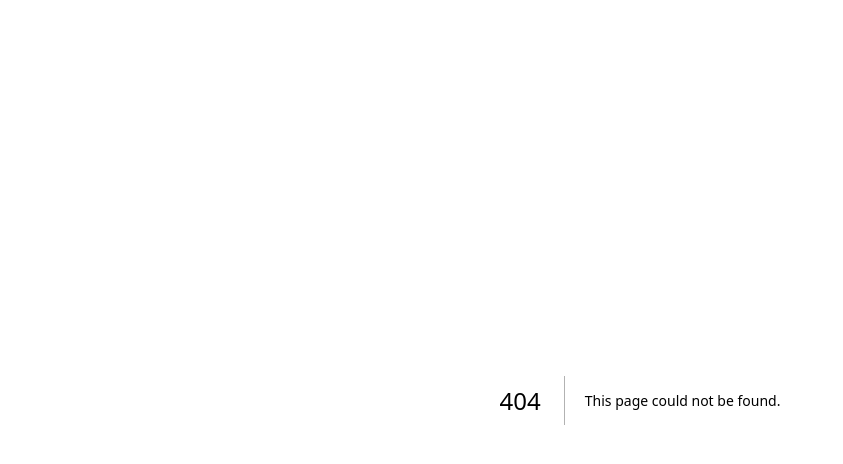
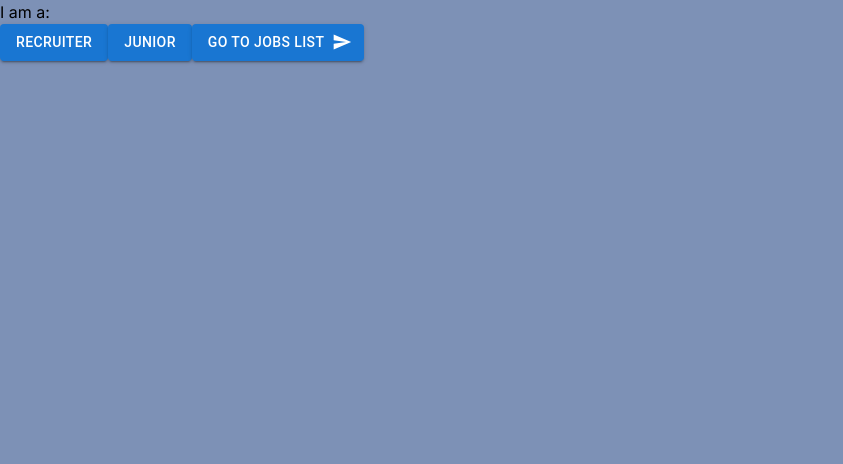
Before and after one commit to shellyalmo/next-gen-tech, a Next.js app: page /register in a window 1280 px wide. Before the commit this address had no page. Shown: the top 464 px of the page, without its empty margins (0-843 px from the left). Built offline with nearby package versions, Linux system fonts and the light colour scheme.

Commit message:
add navigation

```diff
--- a/app/globals.css
+++ b/app/globals.css
@@ -18,10 +18,5 @@
 
 body {
   color: rgb(var(--foreground-rgb));
-  background: linear-gradient(
-      to bottom,
-      transparent,
-      rgb(var(--background-end-rgb))
-    )
-    rgb(var(--background-start-rgb));
+  background-color: rgb(125, 145, 182);
 }
--- a/app/jobsList/page.tsx
+++ b/app/jobsList/page.tsx
@@ -23,7 +23,7 @@ const jobs = [
     }
 ]
 
-export default function Home() {
+export default function JobsList() {
     const jobsList = jobs.map((job =>
         <Grid item xs={8}>
             <Card sx={{ maxWidth: 345 }}>
--- a/app/page.tsx
+++ b/app/page.tsx
@@ -7,7 +7,7 @@ export default function Home() {
   return (
     <main className="flex min-h-screen flex-col items-center p-24">
       <h1>Welcome to jobs boards for juniors</h1>
-      <SignIn redirectUrl="jobsList"/>
+      <SignIn redirectUrl="register"/>
       <UserButton afterSignOutUrl="/"/>
     </main>
   )
--- /dev/null
+++ b/app/register/junior/page.tsx
@@ -0,0 +1,5 @@
+export default function Junior() {
+    return (
+        <>hi junior</>
+    )
+}
--- /dev/null
+++ b/app/register/page.tsx
@@ -0,0 +1,22 @@
+import { Button, Link } from "@mui/material";
+import SendIcon from '@mui/icons-material/Send';
+
+
+export default function Register() {
+    return (
+        <main>
+            <h3>I am a:</h3>
+            <Link href="/register/recruiter" underline="none">
+                <Button variant="contained">Recruiter</Button>
+            </Link>
+            <Link href="/register/junior" underline="none">
+                <Button variant="contained">Junior</Button>
+            </Link>
+            <Link href="jobslist" underline="none">
+                <Button variant="contained" endIcon={<SendIcon />} >
+                    Go to jobs list
+                </Button>
+            </Link>
+        </main>
+    )
+}
--- /dev/null
+++ b/app/register/recruiter/page.tsx
@@ -0,0 +1,5 @@
+export default function Recruiter() {
+    return (
+        <>hi recruiter</>
+    )
+}
--- a/package.json
+++ b/package.json
@@ -12,7 +12,8 @@
     "@clerk/nextjs": "^4.23.1",
     "@emotion/react": "^11.11.1",
     "@emotion/styled": "^11.11.0",
-    "@mui/material": "^5.14.2",
+    "@mui/icons-material": "^5.14.3",
+    "@mui/material": "^5.14.3",
     "@types/node": "20.4.5",
     "@types/react": "18.2.17",
     "@types/react-dom": "18.2.7",
```
Also changed, not shown: 1 other file (tests, documents, lock files or other folders).
